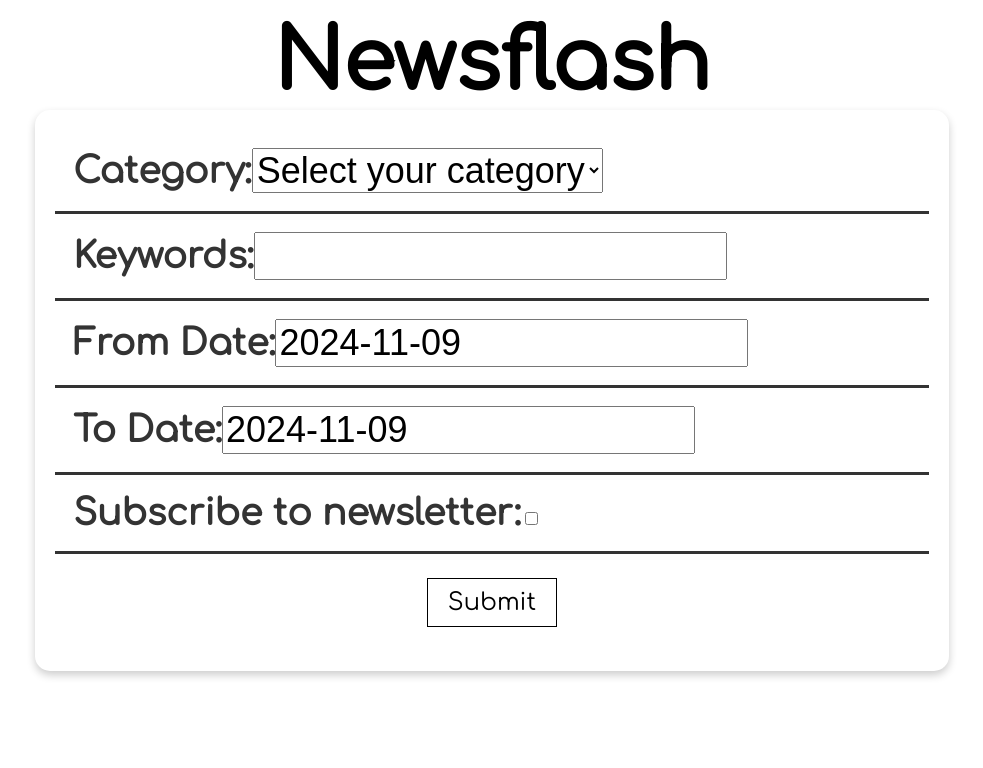
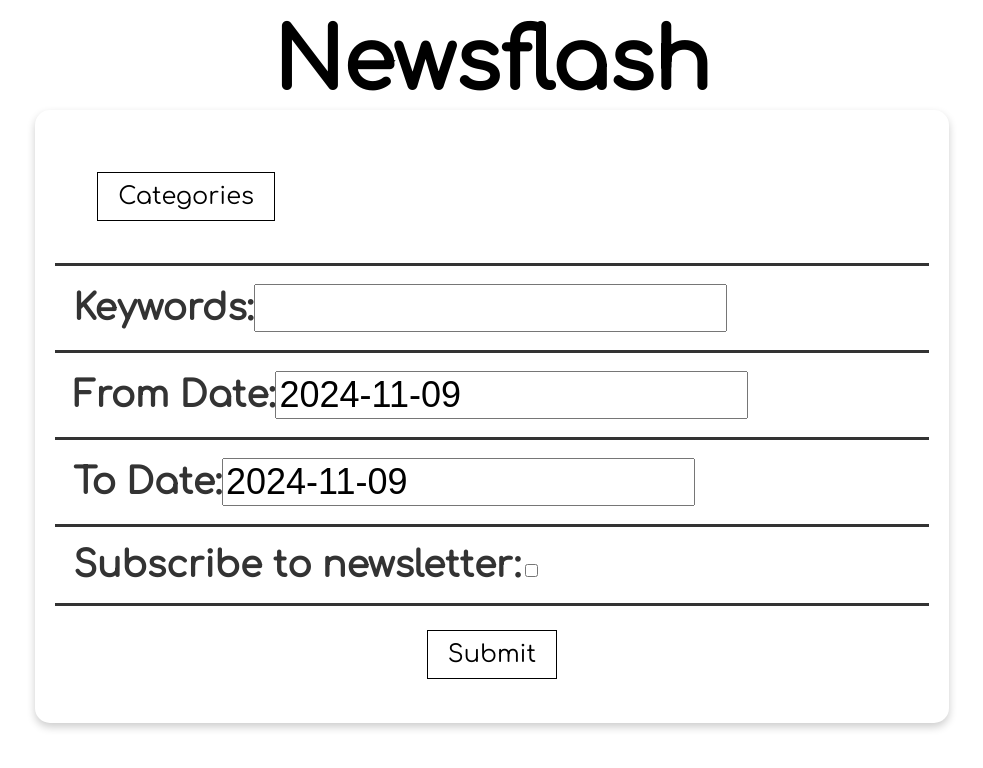
Before and after one commit to nishoof/newsflash, a React (Create React App) app: page / in a window 1280 px wide. Shown: the top 768 px of the page, without its empty margins (148-1131 px from the left). Built offline with nearby package versions, Linux system fonts and the light colour scheme.

Commit message:
Added checkboxes for categories

```diff
--- a/src/components/Input.tsx
+++ b/src/components/Input.tsx
@@ -6,7 +6,7 @@ import { get } from "http";
 
 let savedFormData: FormData = {
   subscribe: false,
-  categories: "",
+  categories: [],
   fromDate: "",
   toDate: "",
   keywords: "",
@@ -18,7 +18,7 @@ interface Props {
 
 interface FormData {
   subscribe: boolean;
-  categories: string;
+  categories: string[];
   fromDate: string;
   toDate: string;
   keywords: string;
@@ -64,50 +64,87 @@ const Form = ({ onSubmit }: Props) => {
     >
   ) => {
     const { name, value, type } = e.target;
+    console.log(value);
 
-    if (type === "checkbox") {
-      setFormData((prevFormData) => ({
-        ...prevFormData,
-        [name]: (e.target as HTMLInputElement).checked,
-      }));
-    } else {
-      setFormData((prevFormData) => ({
-        ...prevFormData,
-        [name]: value,
-      }));
+    if(value != "")
+    {
+      var valIdx = formData['categories'].indexOf(value);
+
+      //Add value to list
+      if(valIdx == -1)
+      {
+        formData['categories'].push(value);
+      }
+
+      //Remove value from list
+      else
+      {
+        formData['categories'].splice(valIdx, 1);
+      }
+
+      console.log("CAT LIST: " + formData['categories']);
     }
+
+    // if (type === "checkbox") {
+    //   setFormData((prevFormData) => ({
+    //     ...prevFormData,
+    //     [name]: (e.target as HTMLInputElement).checked,
+    //   }));
+    // } else {
+    //   setFormData((prevFormData) => ({
+    //     ...prevFormData,
+    //     [name]: value,
+    //   }));
+    // }
   };
 
   const handleSubmit = (e: React.FormEvent) => {
     e.preventDefault();
     onSubmit();
+    console.log("TARGET: " + e.target)
     console.log("Form data submitted:", formData);
     savedFormData = formData;
   };
+
+  const [isOpen, setIsOpen] = useState(false);
+    const [selectedCategories, setSelectedCategories] = useState<string[]>([]);
+
+    const toggleDropdown = () => {
+      setIsOpen(!isOpen);
+    };
+
+  const handleCheckboxChange = (e: React.ChangeEvent) =>
+  {
+    console.log("YIPPE :D");
+  }
 
   return (
     <form onSubmit={handleSubmit}>
       <section className="search-form-wrapper">
         <div className="form-label">
-          <label>
-            Category:
-            <select
-              name="categories"
-              value={formData.categories}
-              onChange={handleChange}
-              className="dropdown"
-            >
-              <option value="">Select your category</option>
-              <option value="general">General</option>
-              <option value="world">World</option>
-              <option value="business">Business</option>
-              <option value="technology">Technology</option>
-              <option value="entertainment">Entertainment</option>
-              <option value="sports">Sports</option>
-              <option value="science">Science</option>
-              <option value="health">Health</option>
-            </select>
-          </label>
+          <div className="dropdown">
+            <button type="button" onClick={toggleDropdown} className="dropdown-toggle">
+              {selectedCategories.length > 0 ?
+              'selected (${selectedCategories.length})' : "Categories"}
+            </button>
+            {isOpen && (
+              <div className="dropdown-menu">
+                {["general", "world", "business", "technology", "entertainment", "sports", "science", "health"].map(
+                  (category) => (
+                    <label key={category}>
+                      <input
+                        type="checkbox"
+                        value={category}
+                        checked={selectedCategories.includes(category)}
+                        onChange={handleCheckboxChange}
+                      />
+                      {category.charAt(0).toUpperCase() + category.slice(1)}
+                    </label>
+                  )
+                )}
+              </div>
+            )}
+          </div>
         </div>
 
         <div className="form-label">
```
